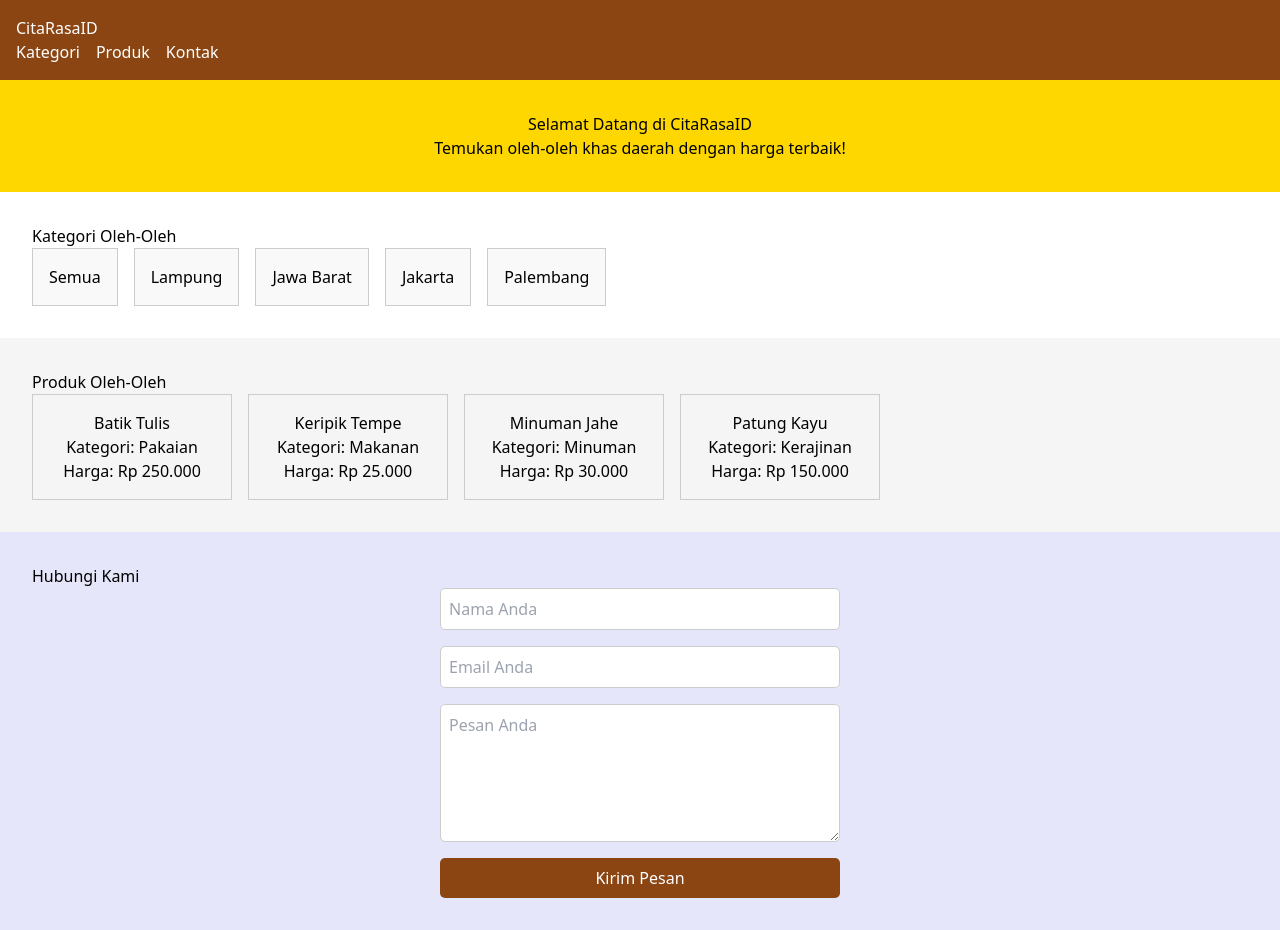
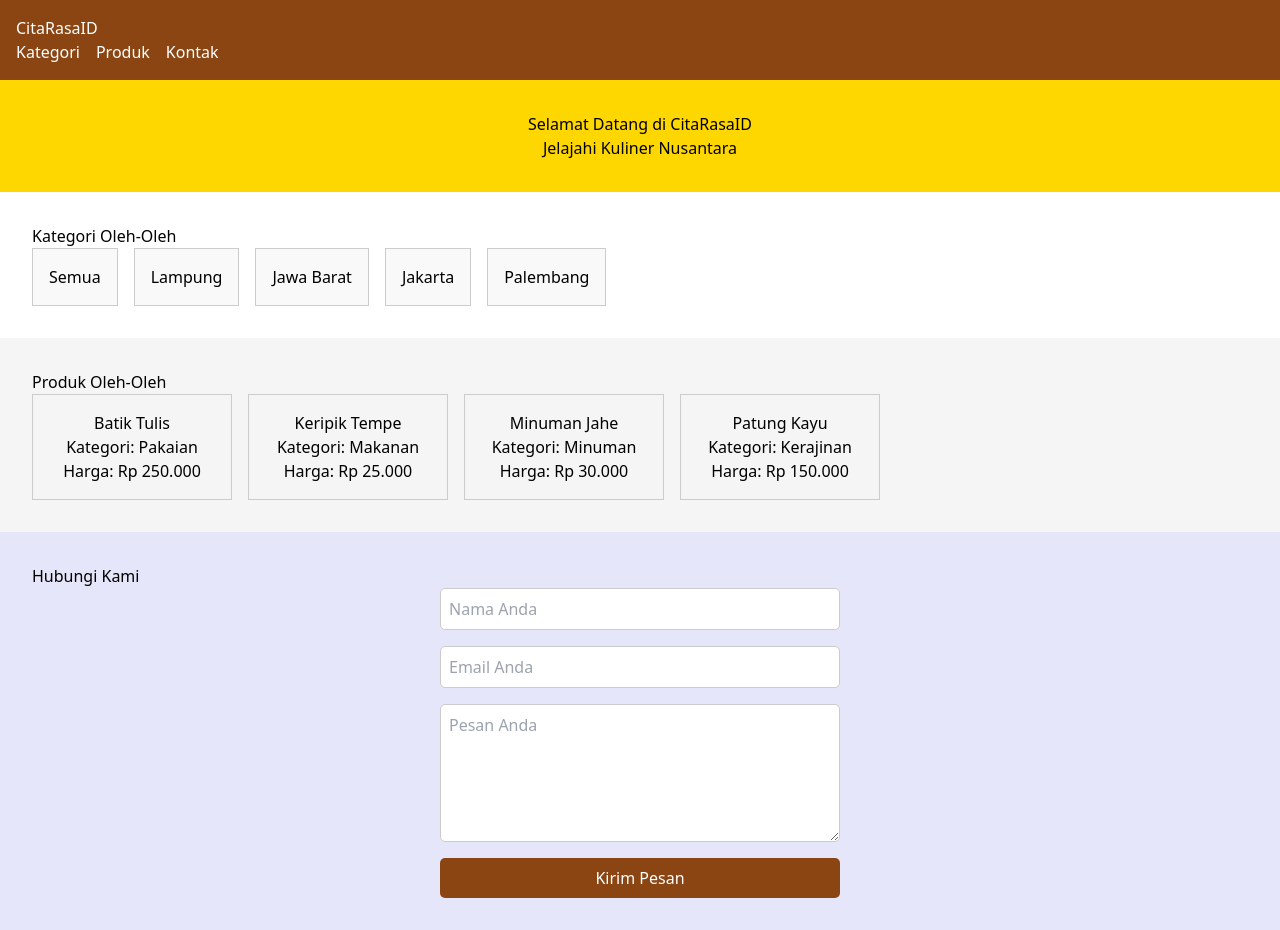
Before and after one commit to IndriMaharani/Endtry, a Next.js app: page / in a window 1280 px wide. Built offline with nearby package versions, Linux system fonts and the light colour scheme.

Commit message:
Meyka : Ubah banner

```diff
--- a/app/components/Banner.js
+++ b/app/components/Banner.js
@@ -2,7 +2,7 @@ export default function Banner() {
     return (
       <section style={{ textAlign: 'center', padding: '2rem', backgroundColor: '#FFD700' }}>
         <h2>Selamat Datang di CitaRasaID</h2>
-        <p>Temukan oleh-oleh khas daerah dengan harga terbaik!</p>
+        <p>Jelajahi Kuliner Nusantara</p>
       </section>
     );
   }
```
